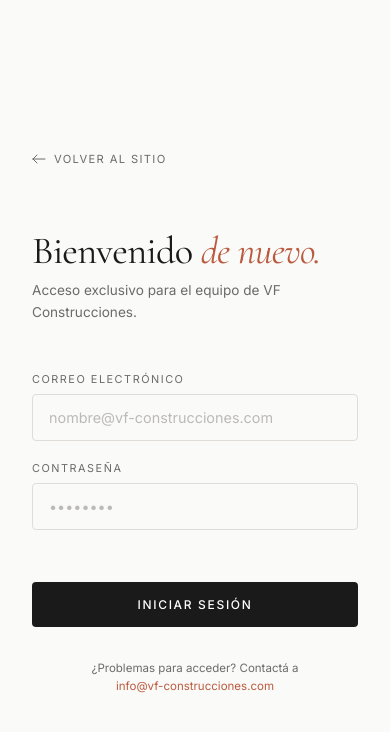
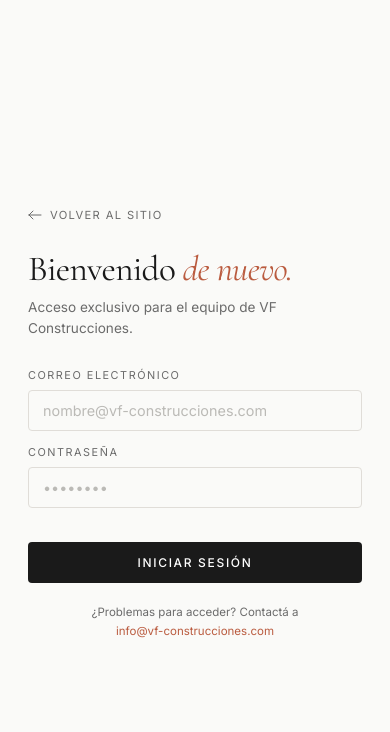
Before and after one commit to fernandoeijo1/vf-construcciones, a website: page login.html in a window 390 px wide. Drawn offline with nearby package versions, Linux system fonts and the light colour scheme.

Commit message:
Fix login page mobile scroll: reduce paddings and lock overflow

```diff
--- a/login.html
+++ b/login.html
@@ -223,10 +223,17 @@
 
         /* ─── MOBILE ──────────────────────────────────────── */
         @media (max-width: 768px) {
+            html, body { height: 100%; overflow: hidden; }
             .login-wrap { grid-template-columns: 1fr; }
             .login-image { display: none; }
-            .login-form-panel { padding: 60px 32px; }
-            .login-heading { font-size: 2.4rem; }
+            .login-form-panel { padding: 32px 28px; }
+            .login-heading { font-size: 2.2rem; }
+            .login-back { margin-bottom: 28px; }
+            .login-sub { margin-bottom: 28px; }
+            .form-group { margin-bottom: 14px; }
+            .form-group input { padding: 11px 14px; }
+            .login-btn { margin-top: 20px; padding: 13px 20px; }
+            .login-footer { margin-top: 20px; }
         }
     </style>
 </head>
```
